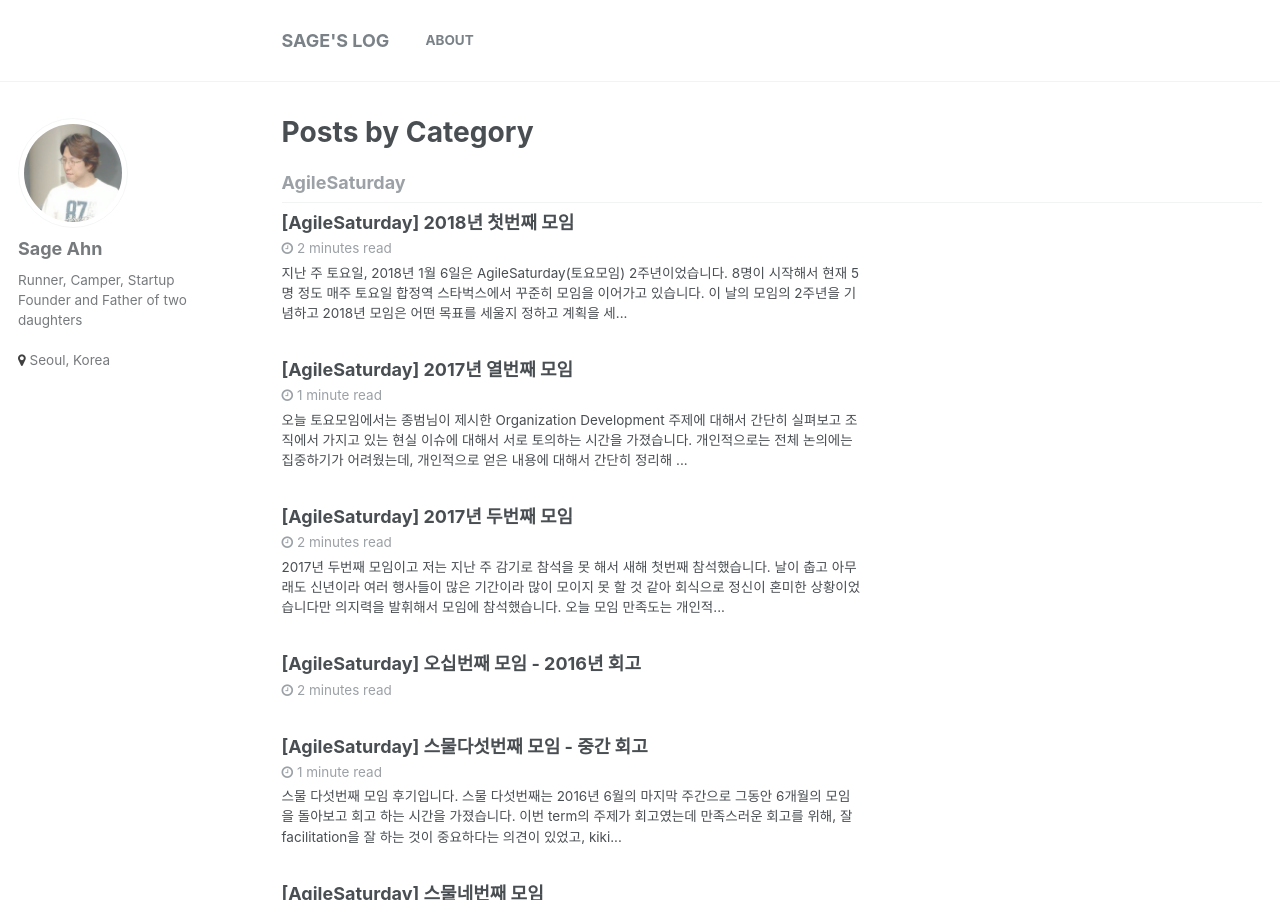
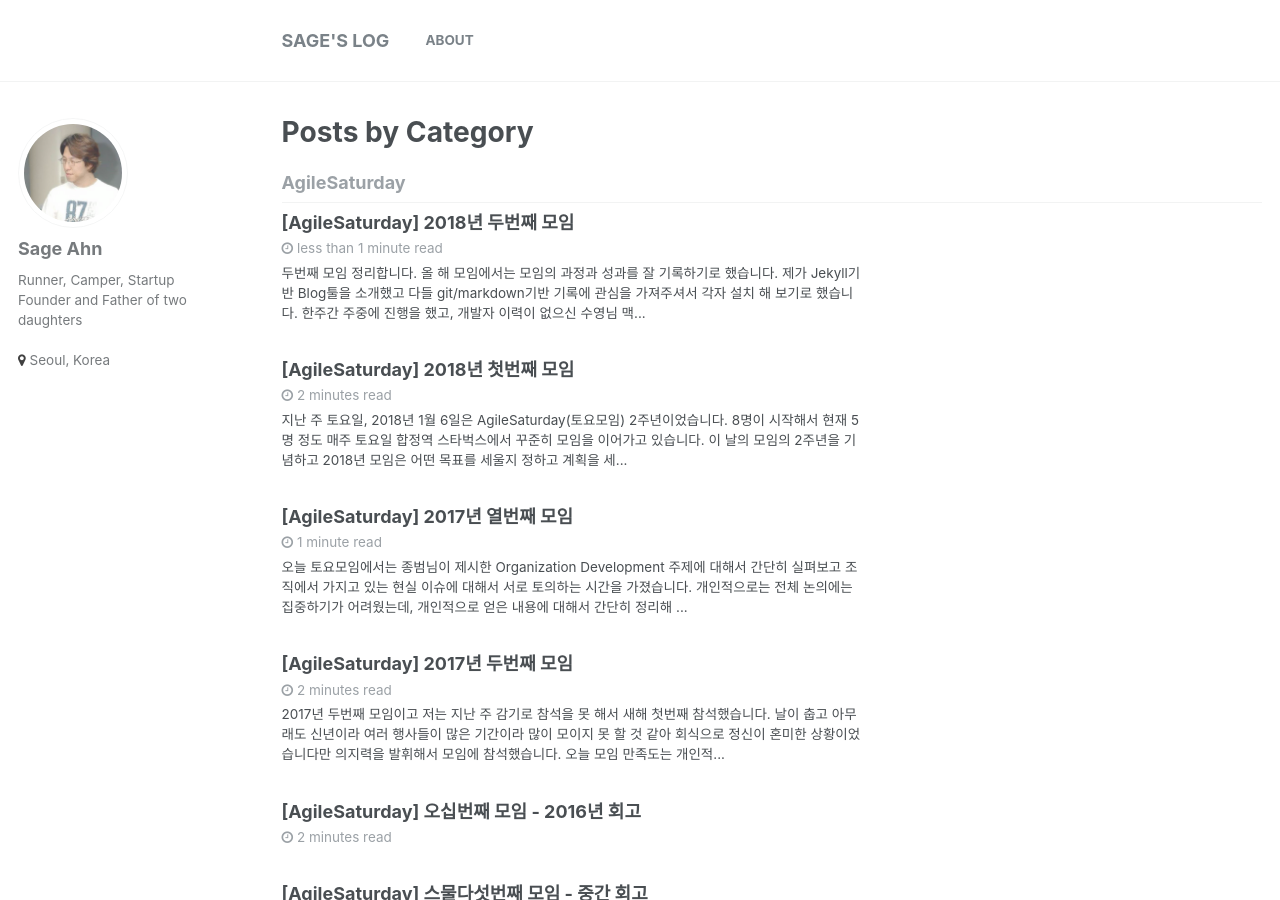
Before and after one commit to sageahn/sageahn.github.io, a Jekyll site: the page built from _pages/category-archive.html, in a window 1280 px wide and 900 px high. Built offline with Jekyll 4.4.1, drawn with Linux system fonts in a browser that asks for light colours.

Commit message:
20180116

```diff
--- /dev/null
+++ b/_posts/2018-01-16-AgileSaturday-2018-2nd.md
@@ -0,0 +1,23 @@
+---
+published: true
+layout: single
+title: "[AgileSaturday] 2018년 두번째 모임"
+category: AgileSaturday
+tags: Study
+comments: true
+---
+두번째 모임 정리합니다.
+올 해 모임에서는 모임의 과정과 성과를 잘 기록하기로 했습니다. 제가 Jekyll기반 Blog툴을 소개했고 다들 git/markdown기반 기록에 관심을 가져주셔서 각자 설치 해 보기로 했습니다. 한주간 주중에 진행을 했고, 개발자 이력이 없으신 수영님 맥북에 환경 설정 해 드리는 것을 주요 활동으로 진행했습니다.
+
+# 개인적인 소회
+
+개발 백그라운드가 없는 수영님께 최대한 쉽게 설명을 드리려고 했습니다만 평소 알고 있다고 생각하던 것을 막상 설명하려니 쉽지가 않습니다. 개념과 역사, 그 원리를 잘 이해해야 다른 사람을 가르칠 수 있다는 단순한 사실을 다시 확인합니다.
+
+그리고 재밌는 사실은 제 환경에서 잘 되던 것들이 새로운 환경에서 하려니 미묘하게 버전 차이 등등으로 사소한 예외들이 발생하더군요. 이런 점들이 개발에 처음 접근하는 사람들에게는 난관일텐데 어떻게 쉽게 그리고 짧은 시간에 잘 극복하는 방법을 알려 줄 수 있을지 고민이 됩니다. 전달하는 것 뿐만 아니라 저 스스로도 업무를 할 때 어떻게 해결할 것인지, 평소에는 어떻게 연습을 해야 할지 고민이 되는군요.
+
+그래도 한시간 정도 찬찬히 작업해서 기록을 남길 수 있는 환경을 만들었습니다.
+markdown도 쓰면 쓸 수록 참 단순하면서도 강력하다는 느낌입니다만, git은 정말이지 훌륭한 도구입니다.
+
+# 이번주의 Action Item
+
+이런 저런 한 주간의 시도들에 대해서 이야기하고 새로운 주간의 action item을 서로 정하고 해어졌습니다.
```
Also changed, not shown: _posts/2018-01-11-AgileSaturday-2018-1st.md (+1 -1 lines).
